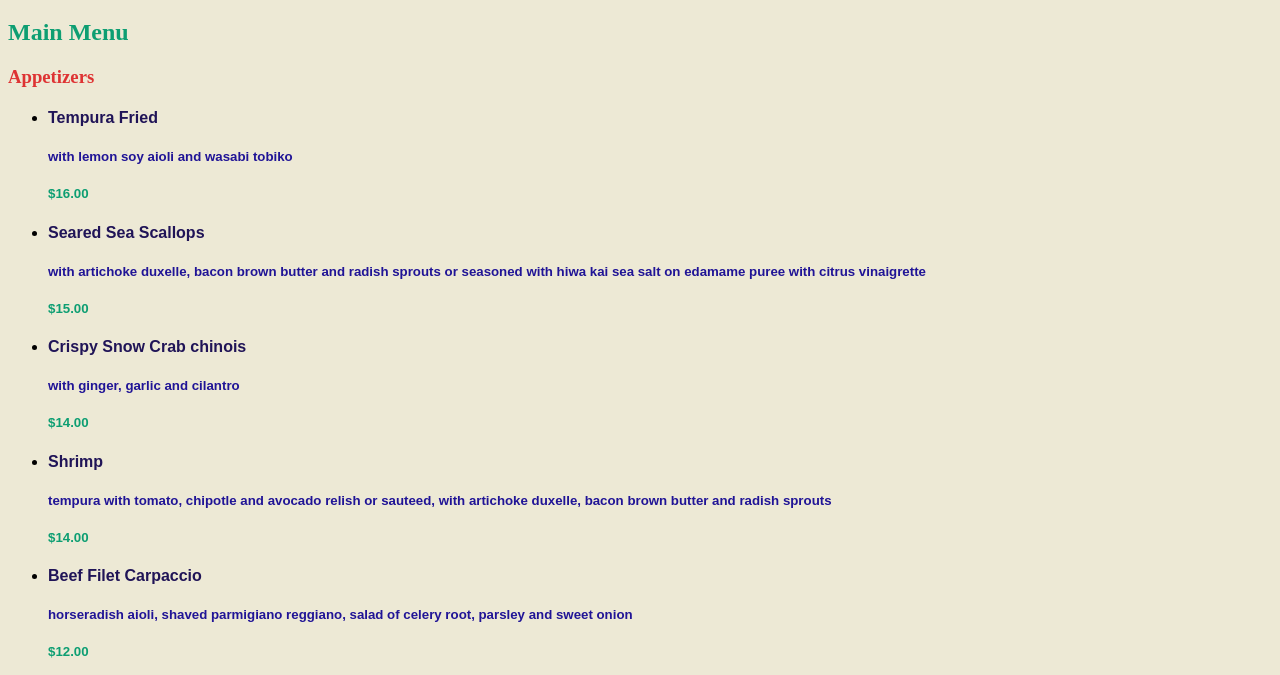
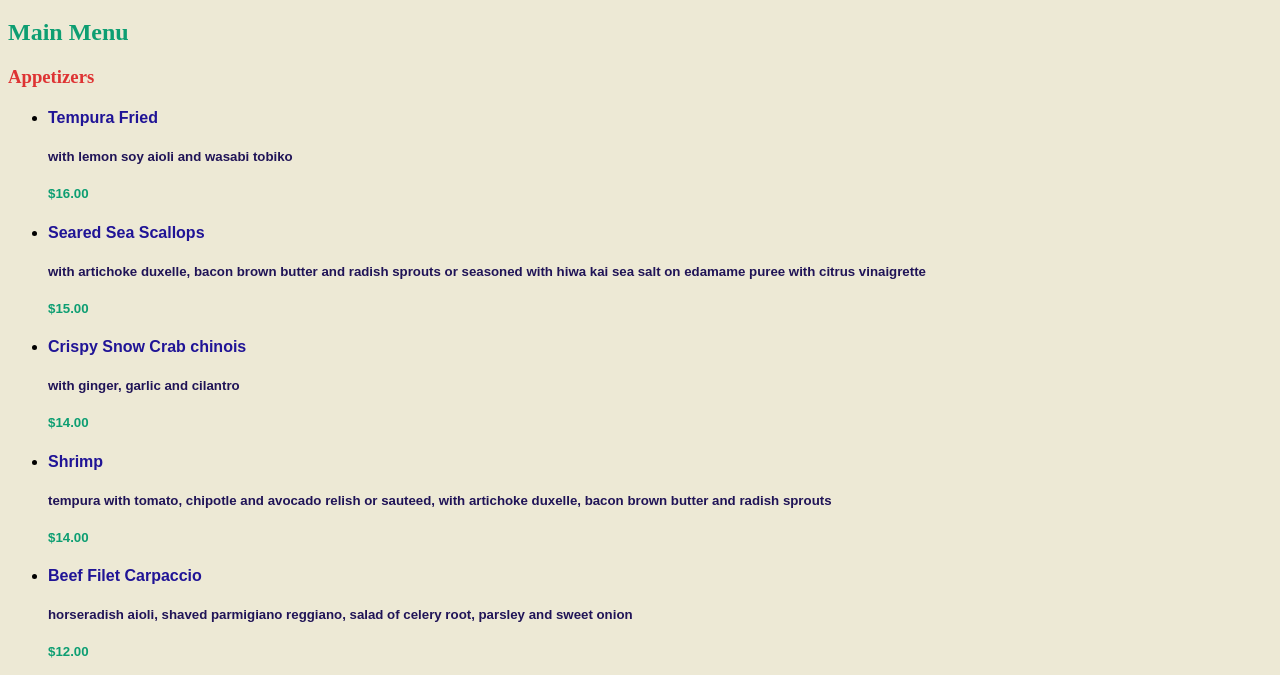
Before and after one commit to lcoreas/lcoreas.github.io, a plain HTML site: page grc338/restaurantmenucss/index.html in a window 1280 px wide. Shown: the part 125-800 px from the top of the page. Drawn offline with Linux system fonts and the light colour scheme.

Commit message:
Update style.css

```diff
--- a/grc338/restaurantmenucss/style.css
+++ b/grc338/restaurantmenucss/style.css
@@ -32,11 +32,11 @@ h3.desserts{
 }
 h4{
     font-family: sans-serif;
-    color: rgb(32,20,87);
+    color: rgb(32,20,150);
 }
 h5{
   font-family: sans-serif;
-  color: rgb(32,20,150);
+  color: rgb(32,20,87);
 }
 h5.price{
   color: rgb(13,158,114)
```
